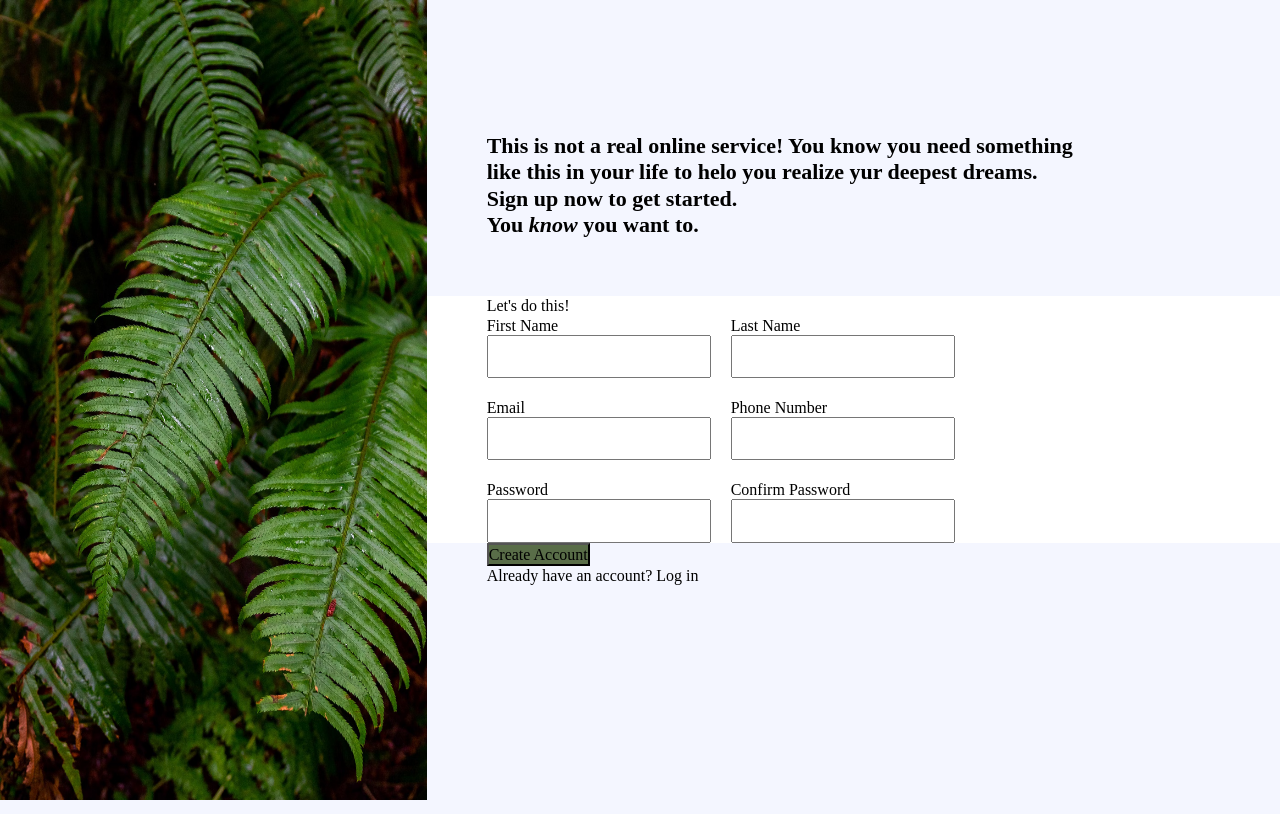
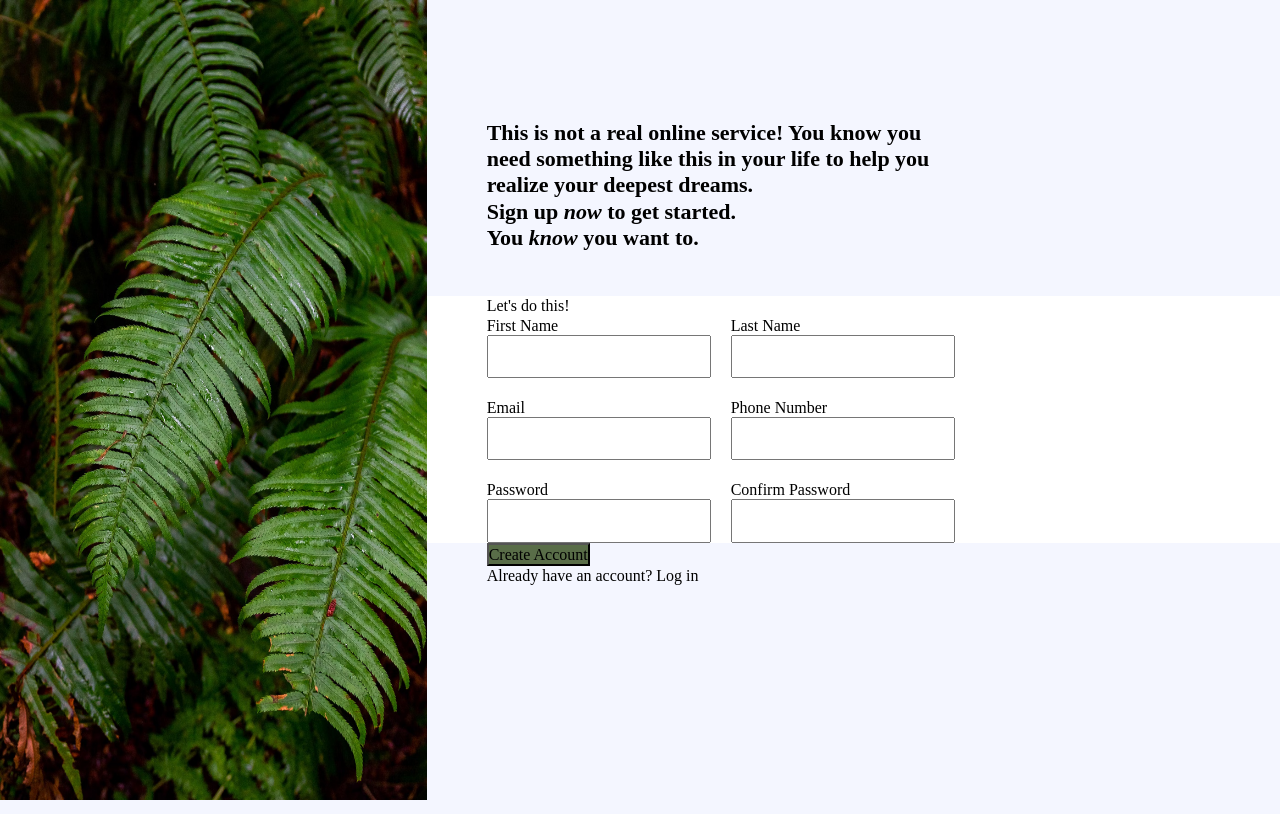
Before and after one commit to plantpirate/odin_projects, a plain HTML site: page odin_sign-up-form/index.html in a window 1280 px wide. Drawn offline with Linux system fonts and the light colour scheme.

Commit message:
update text in sect top

```diff
--- a/odin_sign-up-form/index.html
+++ b/odin_sign-up-form/index.html
@@ -14,8 +14,8 @@
       <section class="sect-top">
         <p class="top-first">
           This is not a real online service! You know you need something like
-          this in your life to helo you realize yur deepest dreams.</p>
-          <p class="top-mid">Sign up now to get started.</p>
+          this in your life to help you realize your deepest dreams.</p>
+          <p class="top-mid">Sign up <i>now</i> to get started.</p>
         </p>
         <p class="top-last">You <i>know</i> you want to.</p>
       </section>
--- a/odin_sign-up-form/styles.css
+++ b/odin_sign-up-form/styles.css
@@ -65,7 +65,7 @@ form {
 .sect-top {
   font-size: 22px;
   font-weight: 700;
-  max-width: 80%;
+  max-width: 60%;
   place-self: center start;
   margin-top: 100px;
 }
```
